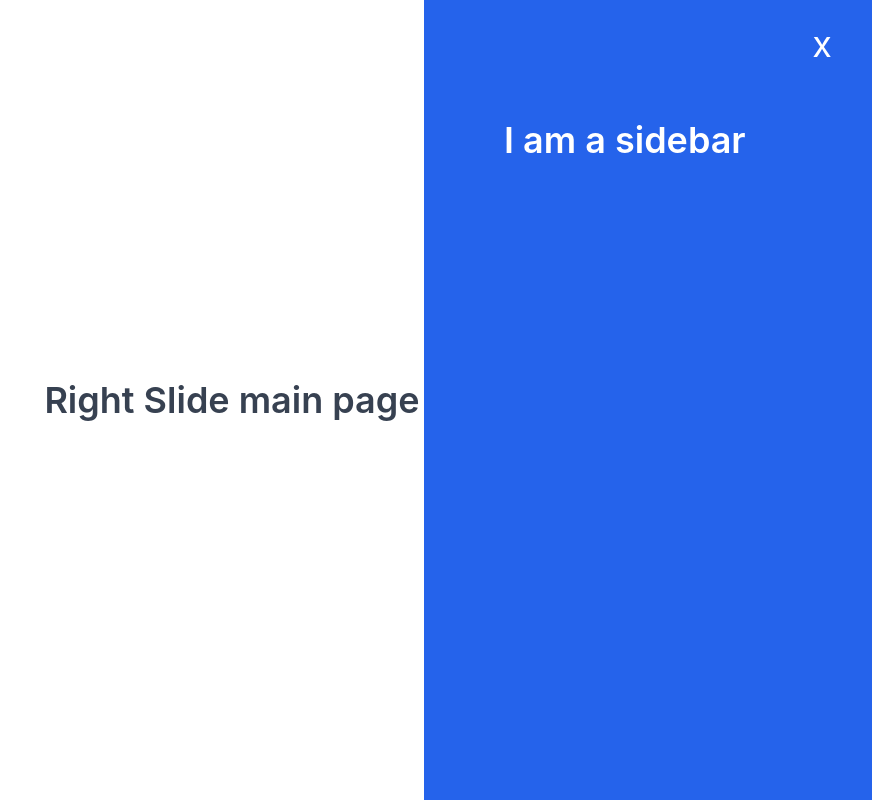
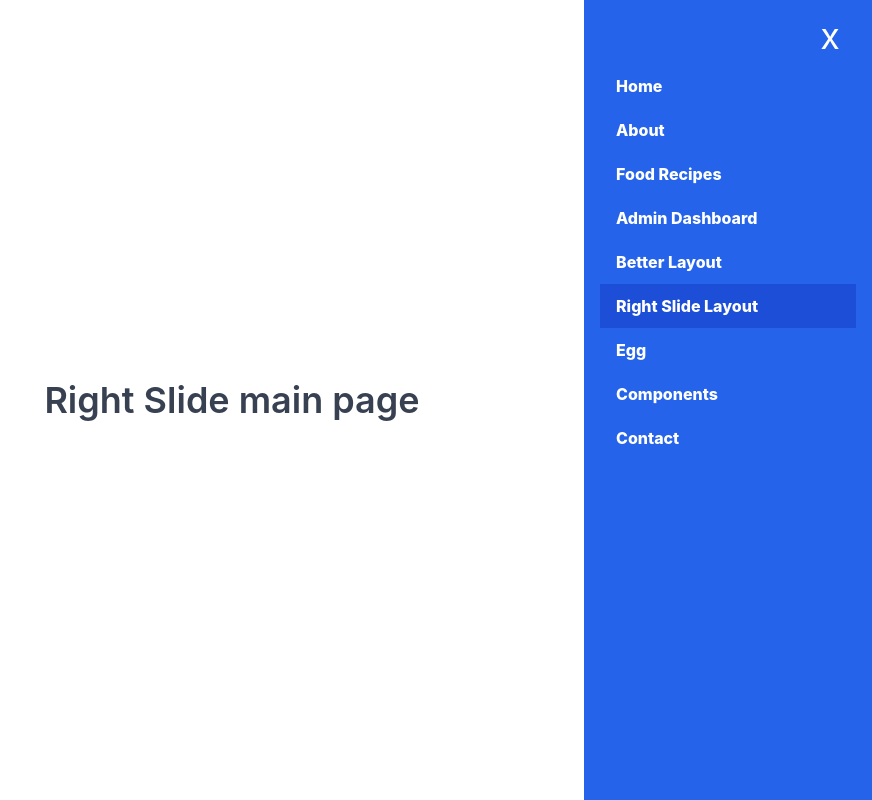
Before and after one commit to ellesis/tailwind-react, a React (Create React App) app: page /right-slide in a window 1280 px wide. Both pictures are taken after a click on the icon 1220 px from the left and 44 px from the top of the page. Shown: the whole page, without its empty margins (408-1280 px from the left). Built offline with nearby package versions, Linux system fonts and the light colour scheme.

Commit message:
Add SideMenuBetter component to SideSlideMenu

```diff
--- a/src/components/sidebars/SideSlideMenu.js
+++ b/src/components/sidebars/SideSlideMenu.js
@@ -1,13 +1,19 @@
 import React, {useState} from 'react'
 
+import SideMenuBetter from './SideMenuBetter'
+
+/**
+ * slide right sidebar
+ */
 export default function SideSlideMenu() {
   const [showSidebar, setShowSidebar] = useState(false)
 
   return (
     <>
+      {/* Hamburger button or close button */}
       {showSidebar ? (
         <button
-          className="flex text-4xl text-white items-center cursor-pointer fixed right-10 top-6 z-50"
+          className="flex text-4xl text-white items-center cursor-pointer fixed right-8 top-4 z-50"
           onClick={() => setShowSidebar(!showSidebar)}
         >
           x
@@ -15,11 +21,11 @@ export default function SideSlideMenu() {
       ) : (
         <svg
           onClick={() => setShowSidebar(!showSidebar)}
-          className="fixed  z-30 flex items-center cursor-pointer right-10 top-6"
+          className="fixed z-30 flex items-center cursor-pointer right-8 top-4"
           fill="#2563EB"
           viewBox="0 0 100 80"
-          width="40"
-          height="40"
+          width="26"
+          height="26"
         >
           <rect width="100" height="10"></rect>
           <rect y="30" width="100" height="10"></rect>
@@ -27,12 +33,15 @@ export default function SideSlideMenu() {
         </svg>
       )}
 
+      {/* side menu */}
       <div
-        className={`top-0 right-0 w-[35vw] bg-blue-600  p-10 pl-20 text-white fixed h-full z-40  ease-in-out duration-300 ${
+        className={`fixed top-0 right-0 w-72 h-full p-4 bg-blue-600 text-white z-40 ease-in-out duration-300 ${
           showSidebar ? 'translate-x-0 ' : 'translate-x-full'
         }`}
       >
-        <h3 className="mt-20 text-4xl font-semibold text-white">I am a sidebar</h3>
+        <div className="mt-12">
+          <SideMenuBetter />
+        </div>
       </div>
     </>
   )
```
